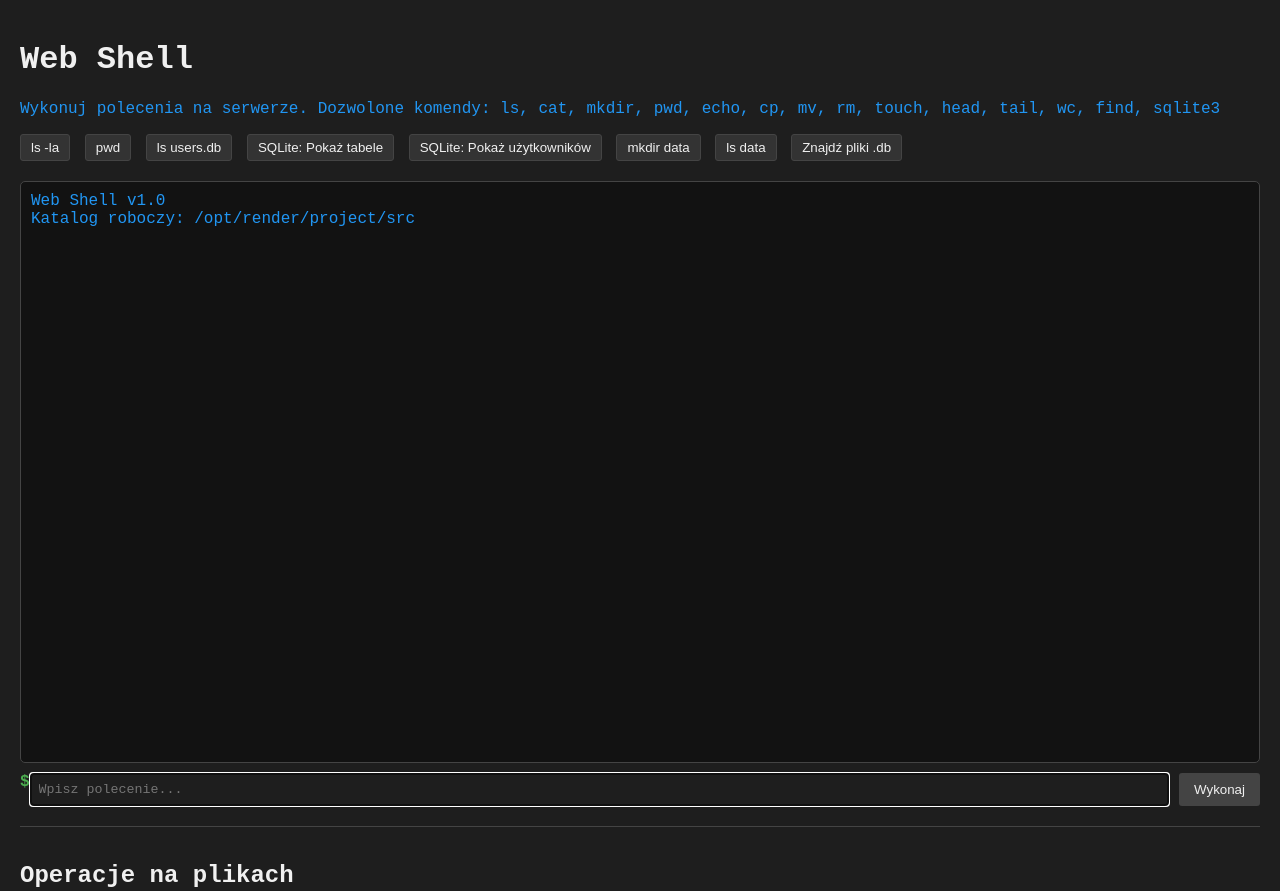
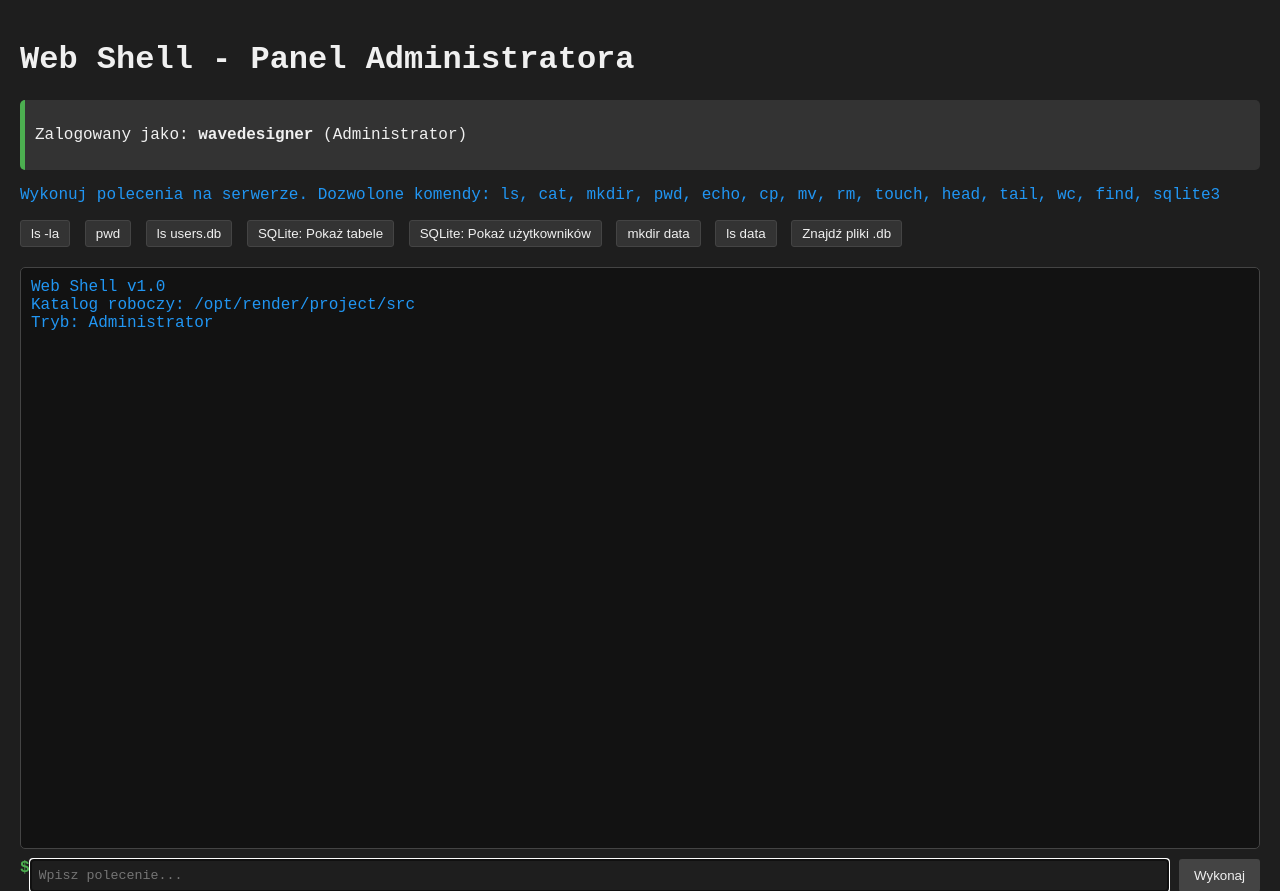
Before and after one commit to WaveDesigner1/Danaid, a Flask app: page /webshell in a window 1280 px wide. Shown: the top 891 px of the page. Run offline with Flask 3, Linux system fonts and the light colour scheme; a user stored in the database is signed in.

Commit message:
Update webshell.html

```diff
--- a/templates/webshell.html
+++ b/templates/webshell.html
@@ -2,7 +2,7 @@
 <html lang="pl">
 <head>
     <meta charset="UTF-8">
-    <title>Web Shell</title>
+    <title>Web Shell - Panel Administratora</title>
     <style>
         body {
             font-family: 'Courier New', monospace;
@@ -134,10 +134,23 @@
             margin-left: 10px;
             cursor: pointer;
         }
+
+        .user-info {
+            background-color: #333;
+            padding: 10px;
+            margin-bottom: 15px;
+            border-radius: 5px;
+            border-left: 5px solid #4CAF50;
+        }
     </style>
 </head>
 <body>
-    <h1>Web Shell</h1>
+    <h1>Web Shell - Panel Administratora</h1>
+
+    <div class="user-info">
+        <p>Zalogowany jako: <strong>{{ current_user.username }}</strong> (Administrator)</p>
+    </div>
+
     <p class="info">Wykonuj polecenia na serwerze. Dozwolone komendy: ls, cat, mkdir, pwd, echo, cp, mv, rm, touch, head, tail, wc, find, sqlite3</p>
 
     <div id="quick-commands">
@@ -178,9 +191,6 @@
         const filePath = document.getElementById('file-path');
         const saveFileBtn = document.getElementById('save-file');
 
-        // Tajny token
-        const secretToken = 'admin_shell';
-
         // Historia poleceń
         let commandHistory = [];
         let historyIndex = -1;
@@ -197,6 +207,7 @@
         // Inicjalizacja terminala
         appendToTerminal('Web Shell v1.0', 'info');
         appendToTerminal('Katalog roboczy: /opt/render/project/src', 'info');
+        appendToTerminal('Tryb: Administrator', 'info');
         appendToTerminal('', 'output');
 
         // Funkcja do wykonywania poleceń
@@ -211,12 +222,13 @@
             appendToTerminal(`$ ${command}`, 'command');
 
             try {
-                const response = await fetch(`/api/execute/${secretToken}`, {
+                const response = await fetch(`/api/execute`, {  // Zmieniony URL - usunięty token
                     method: 'POST',
                     headers: {
                         'Content-Type': 'application/json',
                     },
                     body: JSON.stringify({ command }),
+                    credentials: 'same-origin'  // Dodane, aby wysyłać ciasteczka sesji
                 });
 
                 const data = await response.json();
```
